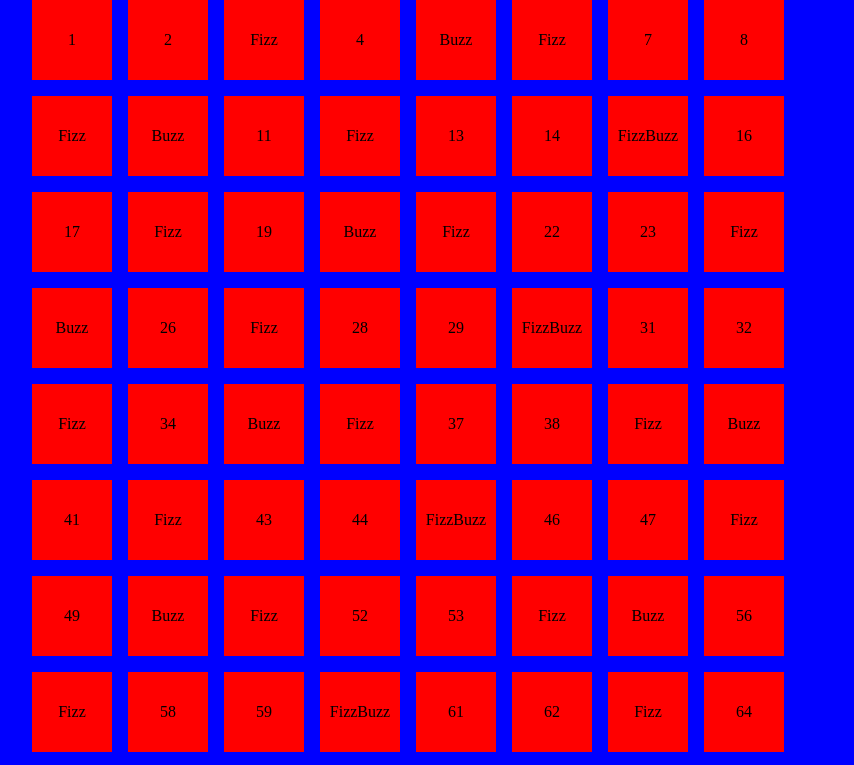
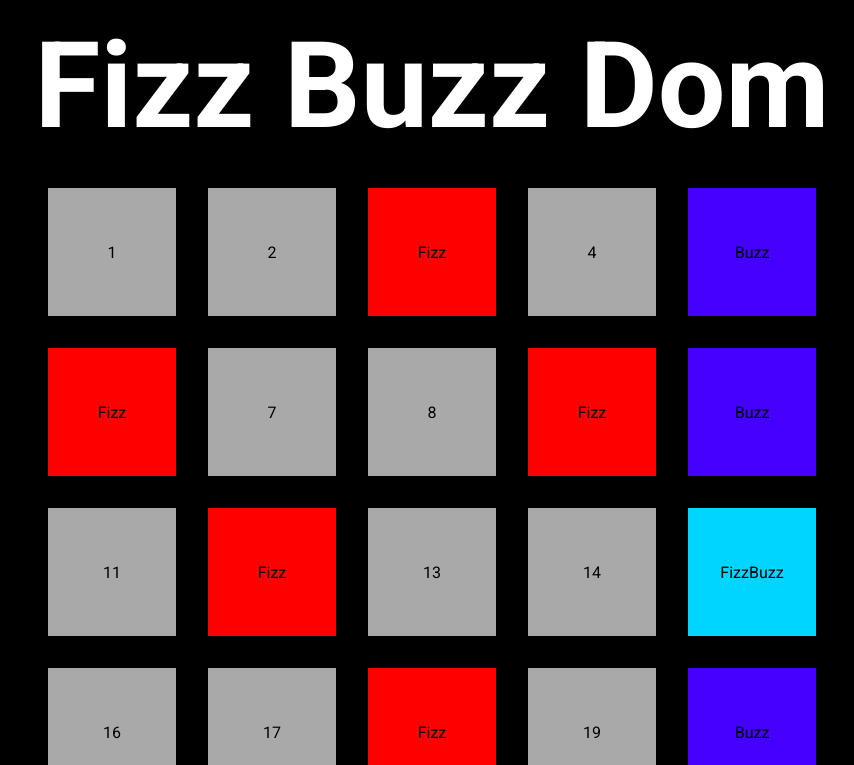
Before and after one commit to MicheleRai/js-fizzbuzz, a plain HTML site: page index.html in a window 1280 px wide. Shown: the top 765 px of the page, without its empty margins (208-1062 px from the left). Drawn offline with Linux system fonts and the light colour scheme.

Commit message:
estetic improve

```diff
--- a/css/style.css
+++ b/css/style.css
@@ -5,12 +5,15 @@
 }
 
 body {
-	background-color: blue;
+	background-color: black;
 	text-align: center;
+    font-family: 'Roboto', sans-serif;
 }
 
 h1 {
-	margin-bottom: 1rem;
+	margin: 1rem;
+    color: white;
+    font-size: 120px;
 }
 
 .container {
@@ -21,14 +24,25 @@ h1 {
 .squares {
 	display: flex;
 	flex-wrap: wrap;
-	gap: 1rem;
+    justify-content: center;
+    align-items: center;
 }
 
 .sq {
 	display: flex;
 	justify-content: center;
 	align-items: center;
-	width: 5rem;
-	height: 5rem;
-	background-color: red;
+	width: 8rem;
+	height: 8rem;
+	background-color: darkgrey;
+    margin: 1rem;
 }
+.green{
+    background-color: rgb(0, 213, 255);
+}
+.purple{
+    background-color: red;
+}
+.yellow{
+    background-color: rgb(68, 0, 255);
+}
--- a/index.html
+++ b/index.html
@@ -5,12 +5,17 @@
     <meta http-equiv="X-UA-Compatible" content="IE=edge">
     <meta name="viewport" content="width=device-width, initial-scale=1.0">
     <title>FizzBuzzDom</title>
+    <!-- font -->
+    <link rel="preconnect" href="https://fonts.googleapis.com">
+    <link rel="preconnect" href="https://fonts.gstatic.com" crossorigin>
+    <link href="https://fonts.googleapis.com/css2?family=Roboto:wght@100;400;700;900&display=swap" rel="stylesheet">
     <!-- style -->
     <link rel="stylesheet" href="css/style.css">
     <!-- script -->
     <script src="js/script.js" defer></script>
 </head>
 <body>
+    <h1>Fizz Buzz Dom</h1>
     <div class="container">
 		<div class="squares"></div>
 	</div>
--- a/js/script.js
+++ b/js/script.js
@@ -10,16 +10,16 @@ const eleSquares = document.querySelector('.squares');
 for (let i=1; i <= 100; i++){
     if( (i % 3)==0 && (i % 5)==0 ) {
         console.log("FizzBuzz");
-        eleSquares.innerHTML += `<div class="sq">FizzBuzz</div>`;
+        eleSquares.innerHTML += `<div class="sq green">FizzBuzz</div>`;
 
     } else if( i % 3 == 0 ) {
         console.log("Fizz");
-        eleSquares.innerHTML += `<div class="sq">Fizz</div>`;
+        eleSquares.innerHTML += `<div class="sq purple">Fizz</div>`;
     } else  if( i % 5 == 0 ) {
         console.log("Buzz");
-        eleSquares.innerHTML += `<div class="sq">Buzz</div>`;
+        eleSquares.innerHTML += `<div class="sq yellow">Buzz</div>`;
 
-    } else{
+    } else {
         console.log(i);
         eleSquares.innerHTML += `<div class="sq">${i}</div>`;
     }
```
